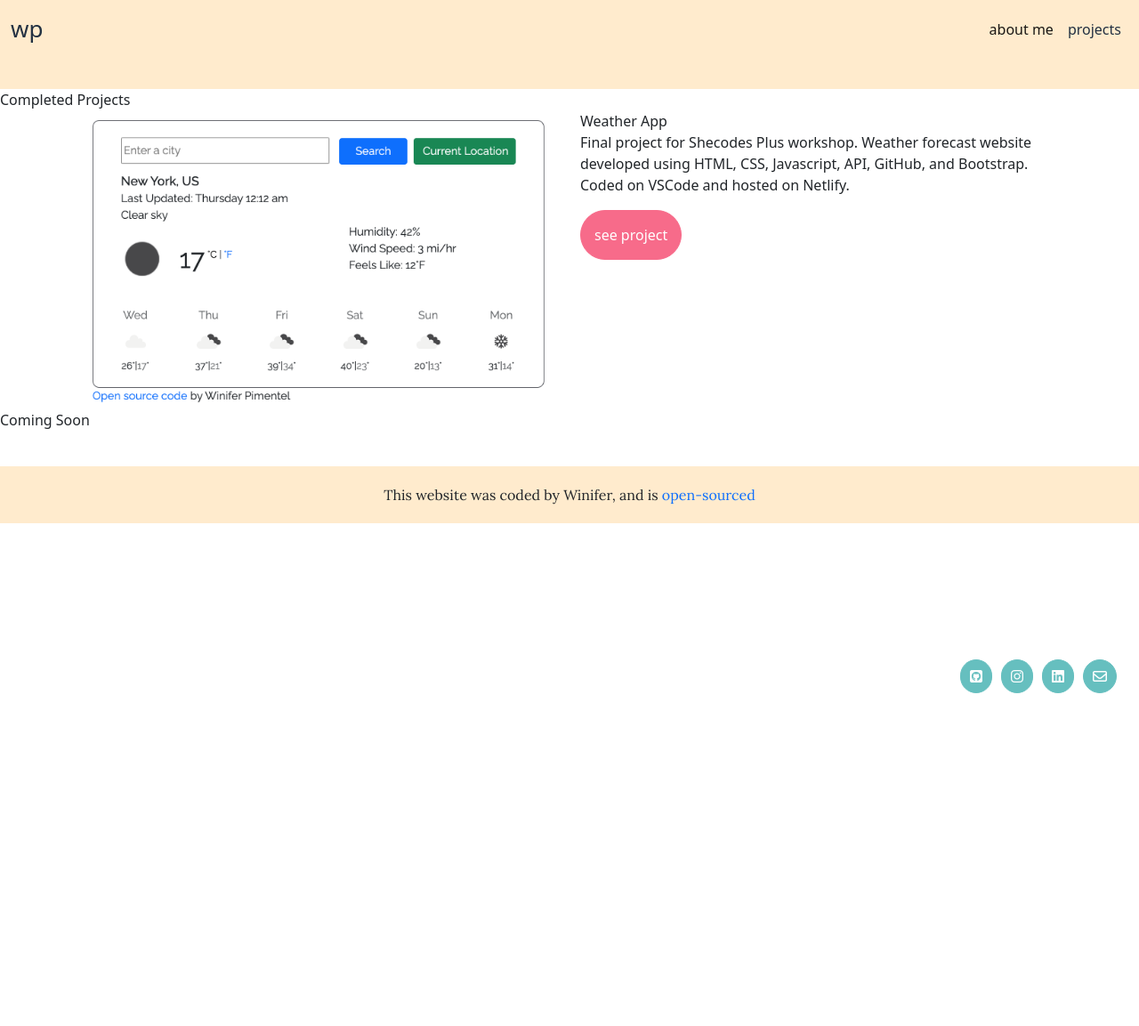
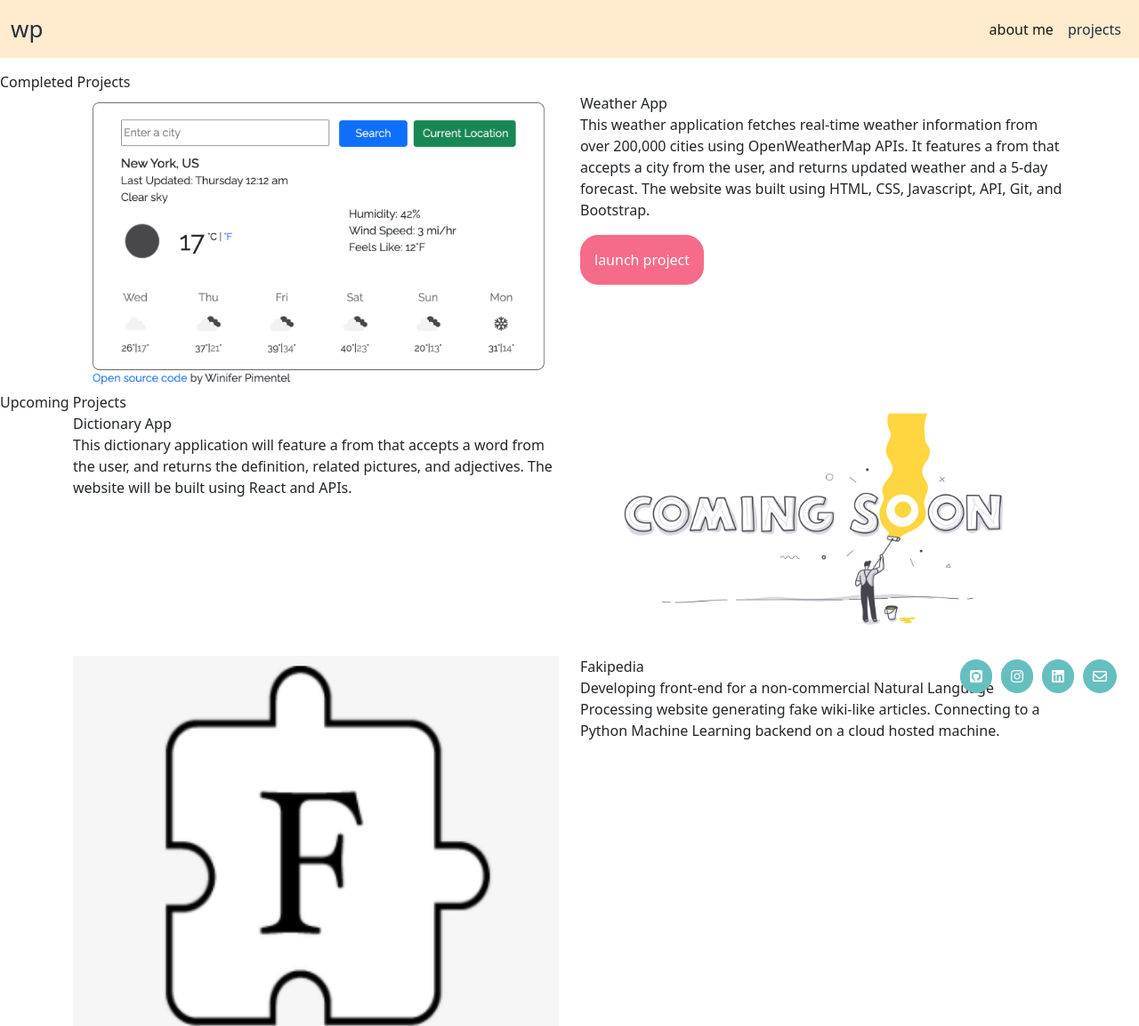
Before and after one commit to wpiment1/Portfolio-Project, a plain HTML site: page projects.html in a window 1280 px wide. Shown: the top 1153 px of the page at 89% size. Before the commit the page ends 800 px from the top, so only its background shows below. Drawn offline with nearby package versions, Linux system fonts and the light colour scheme; a script that the page names is missing.

Commit message:
included pictures and descriptions for each project

```diff
--- a/projects.html
+++ b/projects.html
@@ -71,23 +71,73 @@
           </div>
           <div class="col-6">
             <span class="project-title"> Weather App </span>
-            <p>
-              Final project for Shecodes Plus workshop. Weather forecast website
-              developed using HTML, CSS, Javascript, API, GitHub, and Bootstrap.
-              Coded on VSCode and hosted on Netlify.
+            <p class="project-description">
+              This weather application fetches real-time weather information
+              from over 200,000 cities using OpenWeatherMap APIs. It features a
+              from that accepts a city from the user, and returns updated
+              weather and a 5-day forecast. The website was built using HTML,
+              CSS, Javascript, API, Git, and Bootstrap.
             </p>
             <a
               href="https://thirsty-bhaskara-13b436.netlify.app/"
-              class="project-links"
-              >see project</a
+              target="blank"
+              class="btn project-links"
             >
+              launch project
+            </a>
           </div>
         </div>
       </div>
     </div>
 
     <div class="coming-soon-projects">
-      <span class="heading">Coming Soon</span>
+      <span class="heading">Upcoming Projects</span>
+      <div class="container">
+        <div class="row">
+          <div class="col-6">
+            <span class="project-title"> Dictionary App </span>
+            <p class="project-description">
+              This dictionary application will feature a from that accepts a
+              word from the user, and returns the definition, related pictures,
+              and adjectives. The website will be built using React and APIs.
+            </p>
+          </div>
+          <div class="col-6">
+            <img
+              src="/images/coming-soon-page.jpeg"
+              alt="project coming soon"
+            />
+          </div>
+        </div>
+
+        <div class="row">
+          <div class="col-6">
+            <img src="/images/fakipedia.png" alt="project coming soon" />
+          </div>
+          <div class="col-6">
+            <span class="project-title"> Fakipedia </span>
+            <p class="project-description">
+              Developing front-end for a non-commercial Natural Language
+              Processing website generating fake wiki-like articles. Connecting
+              to a Python Machine Learning backend on a cloud hosted machine.
+            </p>
+          </div>
+        </div>
+      </div>
+    </div>
+
+    <div class="row">
+      <div class="col-6">
+        <span class="project-title"> Jara Store </span>
+        <p class="project-description">
+          Developing a full sales website for a Dominican Republic based brick
+          and mortar clothing store. Working front and back end, API, UI/UX and
+          domain hosting as an all inclusive project for client.
+        </p>
+      </div>
+      <div class="col-6">
+        <img src="/images/jarastore.png" alt="project coming soon" />
+      </div>
     </div>
 
     <ul class="social-links">
--- a/styles/projects.css
+++ b/styles/projects.css
@@ -1,3 +1,7 @@
+/* body{
+    background-color: blanchedalmond;
+} */
+
 img {
   width: 100%;
 }
@@ -12,7 +16,8 @@ footer {
 
 .top-half {
   background-color: blanchedalmond;
-  padding-bottom: 100px;
+  padding-bottom: 50px;
+  margin-bottom: 30px;
 }
 
 .navbar {
@@ -49,16 +54,19 @@ footer {
 .project-links {
   border: solid 1px #f76b8a;
   background: #f76b8a;
-  border-radius: 40px;
+  border-radius: 20px;
   padding: 15px;
   color: white;
   font-size: 16px;
+  text-decoration: none;
 }
 
-a {
-  display: inline-block;
-  text-decoration: none;
-  text-align: center;
+
+.project-links:hover {
+  border: solid 1px #f76b8a;
+  background: white;
+  color: #f76b8a;
+  transition: all 50ms ease-in-out;
 }
 
 .social-links {
```
Also changed, not shown: images/coming-soon-page.jpeg (added), images/fakipedia.png (added), images/jarastore.png (added), 1 other file.
